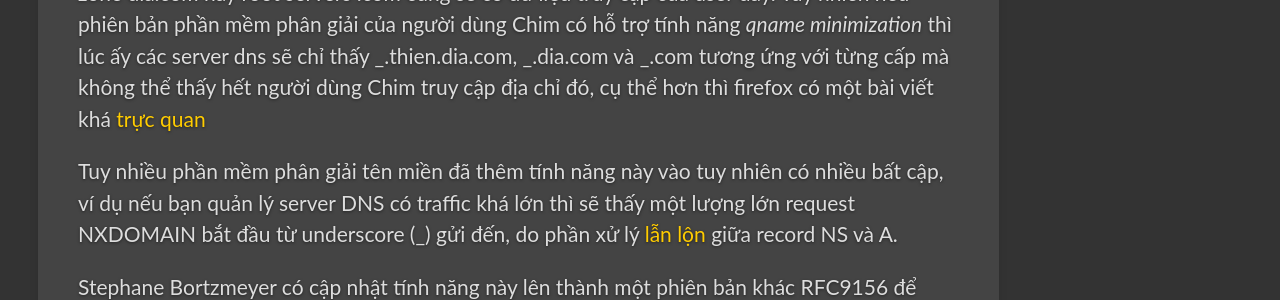
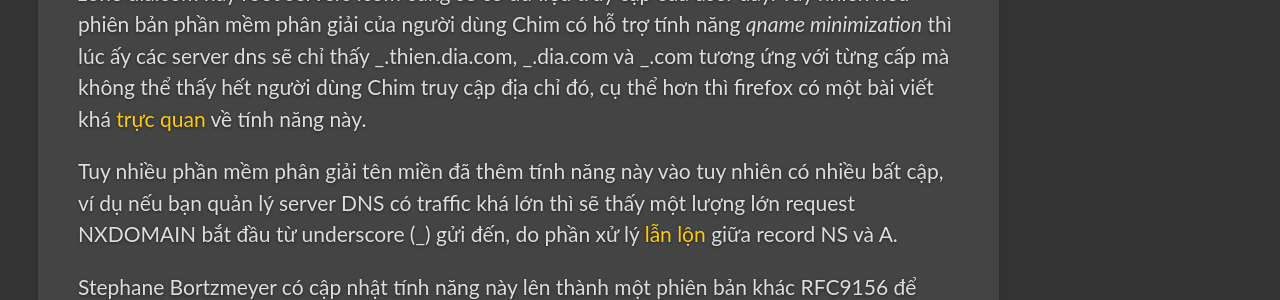
Before and after one commit to vdchuyen/chuyen-vn, a Jekyll site: the page built from _posts/2023-10-02-dns-privacy-qname-minimization.md, in a window 1280 px wide. Shown: the part 497-797 px from the top of the page. Built offline with Jekyll 4.4.1, drawn with Linux system fonts in a browser that asks for light colours; our own code applies the rules of GitHub Pages for plain Markdown files; Markdown is read by kramdown in place of the engine named in the settings.

Commit message:
Update 2023-10-02-dns-privacy-qname-minimization.md

```diff
--- a/_posts/2023-10-02-dns-privacy-qname-minimization.md
+++ b/_posts/2023-10-02-dns-privacy-qname-minimization.md
@@ -2,7 +2,7 @@ Lâu quá không bàn gì về kỹ thuật, hôm nay chắc bàn về một th
 
 Vào cỡ 2015, 2016 [Stephane Bortzmeyer](https://dblp.org/pid/186/8836.html) ở APNIC Pháp soạn thảo một vài bản ghi nhớ trong đó có RFC7816 nhằm mục đích tăng cường tính bí mật của hệ thống phân giải tên miền mạng toàn cầu.
 
-Ý tưởng đơn giản ban đầu là hạn chế thông tin không cần thiết khi đi hỏi các server các cấp khác nhau. Ví dụ thay vì một người dùng tên Chim dùng mạng X ten gì đấy truy cập một trang thien.dia.com, nếu trong ngữ cảnh bình thường thì 100% nhà mạng X ten ấy và máy chủ chứa zone dia.com hay root servers .com cũng sẽ có dữ liệu truy cập của user đấy. Tuy nhiên nếu phiên bản phần mềm phân giải của người dùng Chim có hỗ trợ tính năng *qname minimization* thì lúc ấy các server dns sẽ chỉ thấy _.thien.dia.com, _.dia.com và _.com tương ứng với từng cấp mà không thể thấy hết người dùng Chim truy cập địa chỉ đó, cụ thể hơn thì firefox có một bài viết khá [trực quan](https://hacks.mozilla.org/2018/05/a-cartoon-intro-to-dns-over-https/)
+Ý tưởng đơn giản ban đầu là hạn chế thông tin không cần thiết khi đi hỏi các server các cấp khác nhau. Ví dụ thay vì một người dùng tên Chim dùng mạng X ten gì đấy truy cập một trang thien.dia.com, nếu trong ngữ cảnh bình thường thì 100% nhà mạng X ten ấy và máy chủ chứa zone dia.com hay root servers .com cũng sẽ có dữ liệu truy cập của user đấy. Tuy nhiên nếu phiên bản phần mềm phân giải của người dùng Chim có hỗ trợ tính năng *qname minimization* thì lúc ấy các server dns sẽ chỉ thấy _.thien.dia.com, _.dia.com và _.com tương ứng với từng cấp mà không thể thấy hết người dùng Chim truy cập địa chỉ đó, cụ thể hơn thì firefox có một bài viết khá [trực quan](https://hacks.mozilla.org/2018/05/a-cartoon-intro-to-dns-over-https/) về tính năng này.
 
 Tuy nhiều phần mềm phân giải tên miền đã thêm tính năng này vào tuy nhiên có nhiều bất cập, ví dụ nếu bạn quản lý server DNS có traffic khá lớn thì sẽ thấy một lượng lớn request NXDOMAIN bắt đầu từ underscore (_) gửi đến, do phần xử lý [lẫn lộn](https://ns1.com/blog/why-qname-minimization-can-lead-to-increased-nxdomain-responses) giữa record NS và A.
 
```
